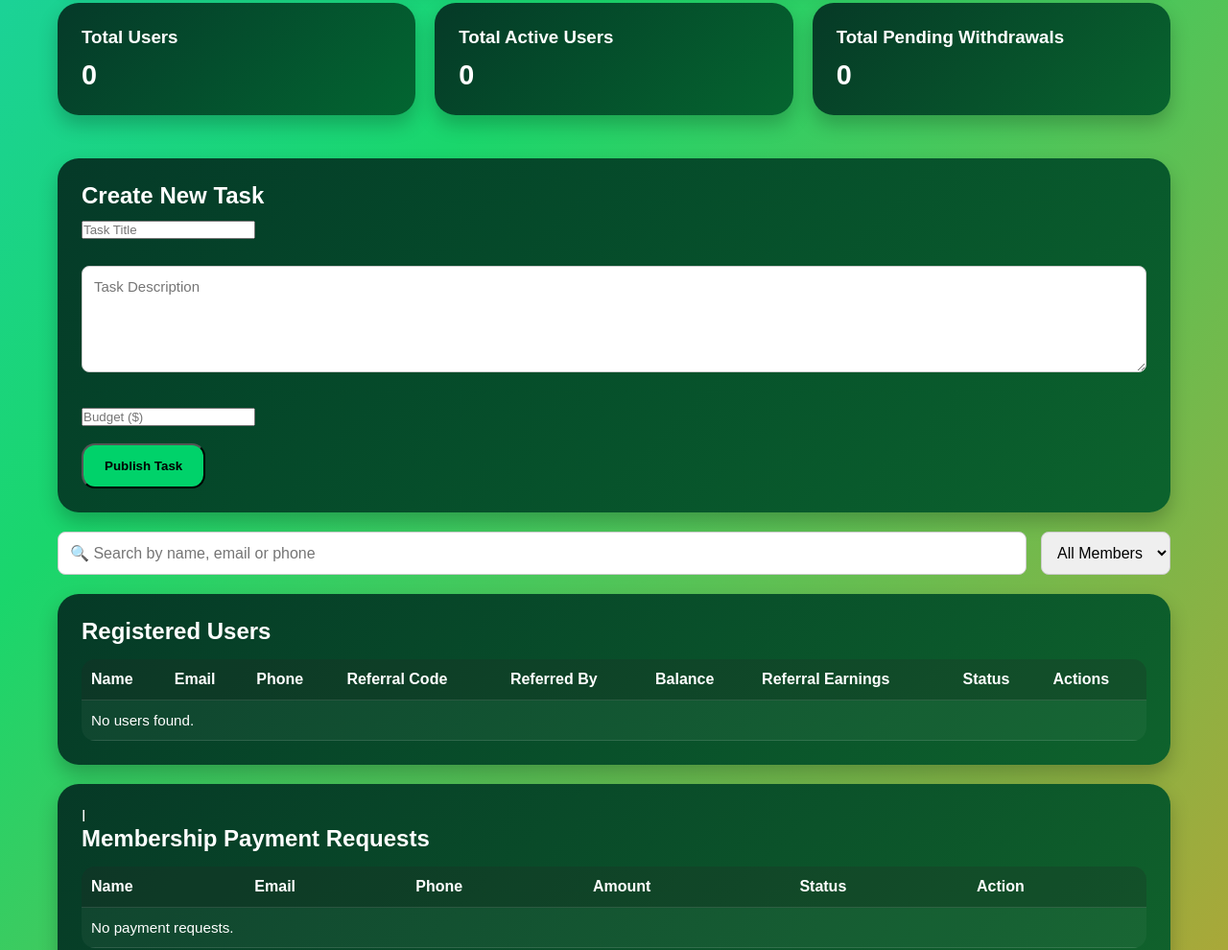
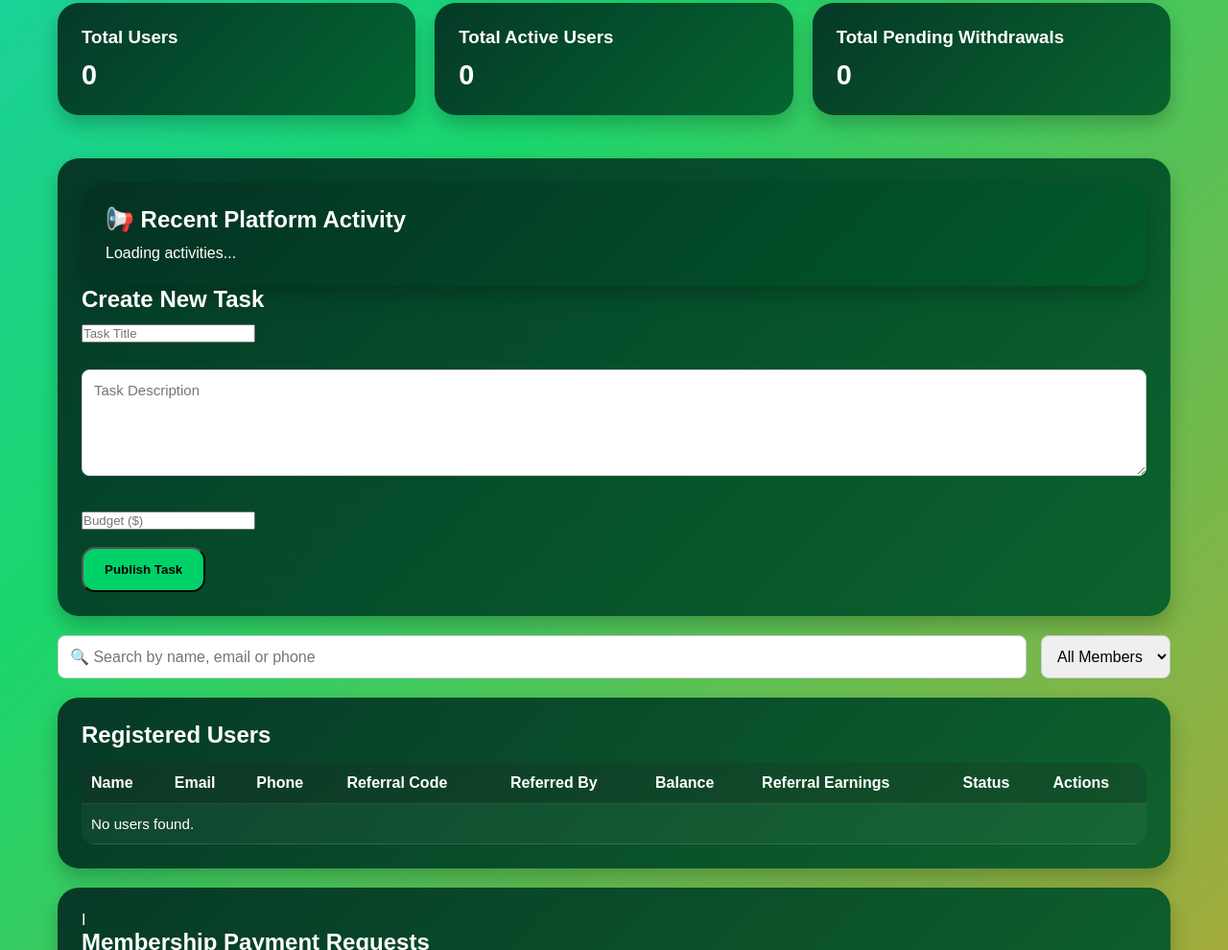
Before and after one commit to onlinesellers001htomyly-oss/UK-WRITERS-HUB-, a website: page admin.html in a window 1280 px wide. Shown: the part 1531-2521 px from the top of the page at 96% size. Drawn offline with Linux system fonts and the light colour scheme.

Commit message:
Update admin.html

```diff
--- a/admin.html
+++ b/admin.html
@@ -216,7 +216,17 @@
       </div>
     </div>
 <div class="dashboard-card">
+<div class="card">
 
+<h2>📢 Recent Platform Activity</h2>
+
+<div id="recentActivity">
+
+Loading activities...
+
+</div>
+
+</div>
 <h2>Create New Task</h2>
 
 <input
```
